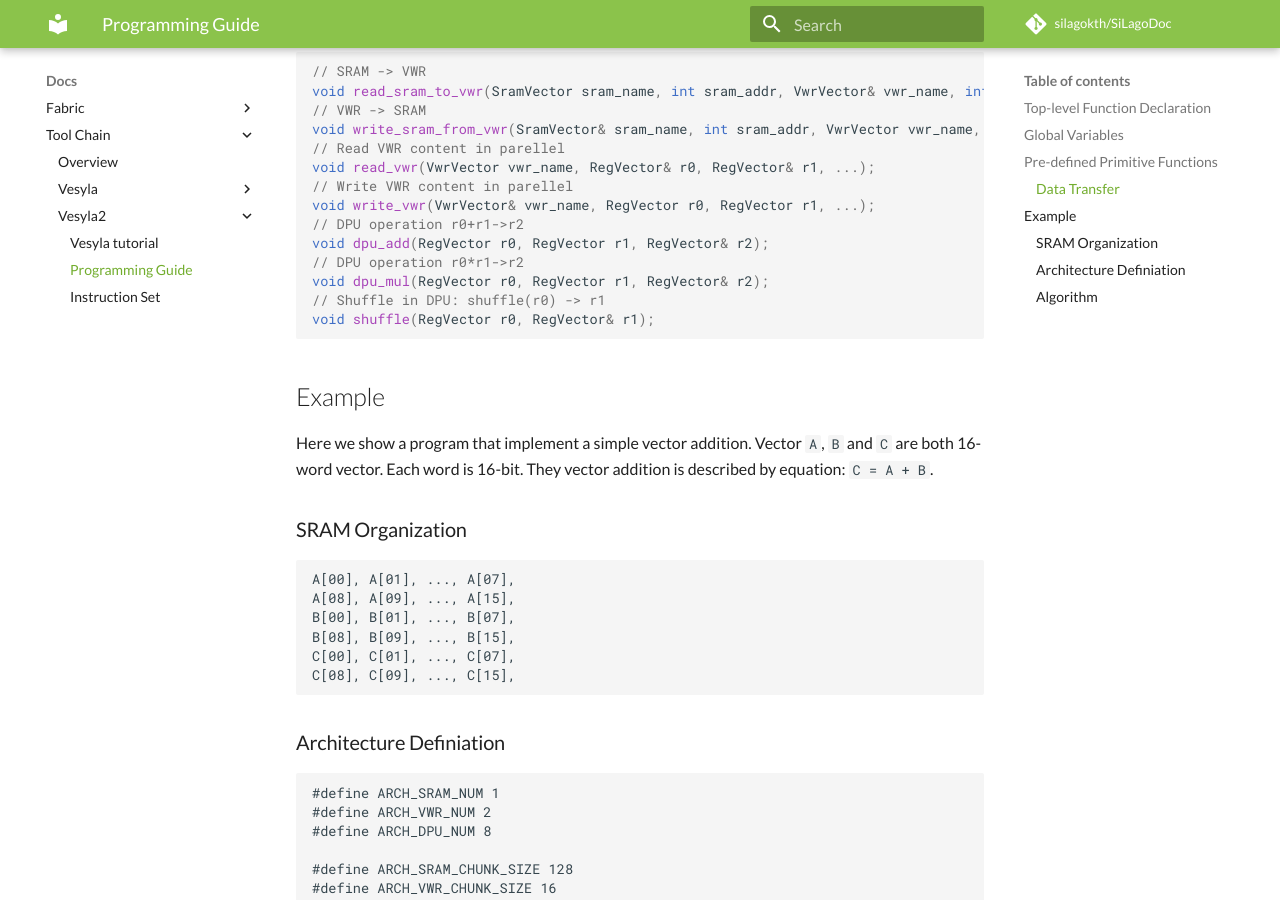
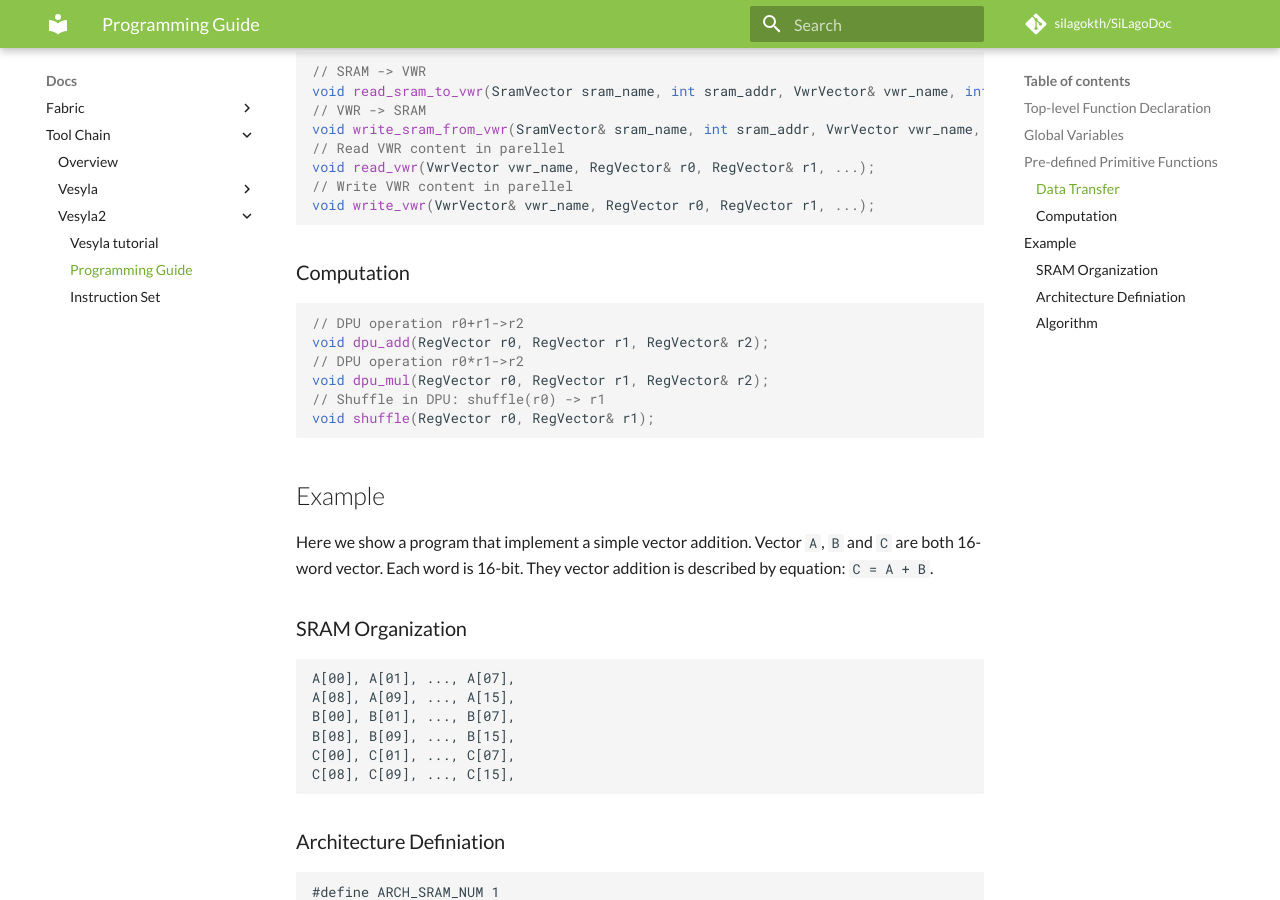
Before and after one commit to silagokth/SiLagoDoc, an MkDocs documentation site: the page built from docs/Docs/ToolChain/Vesyla2/ProgrammingGuide.md, in a window 1280 px wide and 900 px high, scrolled down 1334 px. Built offline with MkDocs 1.6.1 and Material for MkDocs 9.7.7, drawn with Linux system fonts in a browser that asks for light colours; comment, search, counter and statistics services are not loaded; old or Windows-style settings are respelled for this version of MkDocs.

Commit message:
update vesyla2

````diff
--- a/docs/Docs/ToolChain/Vesyla2/ProgrammingGuide.md
+++ b/docs/Docs/ToolChain/Vesyla2/ProgrammingGuide.md
@@ -55,6 +55,11 @@ void write_sram_from_vwr(SramVector& sram_name, int sram_addr, VwrVector vwr_nam
 void read_vwr(VwrVector vwr_name, RegVector& r0, RegVector& r1, ...);
 // Write VWR content in parellel
 void write_vwr(VwrVector& vwr_name, RegVector r0, RegVector r1, ...);
+```
+
+### Computation
+
+``` c++
 // DPU operation r0+r1->r2
 void dpu_add(RegVector r0, RegVector r1, RegVector& r2);
 // DPU operation r0*r1->r2
````
